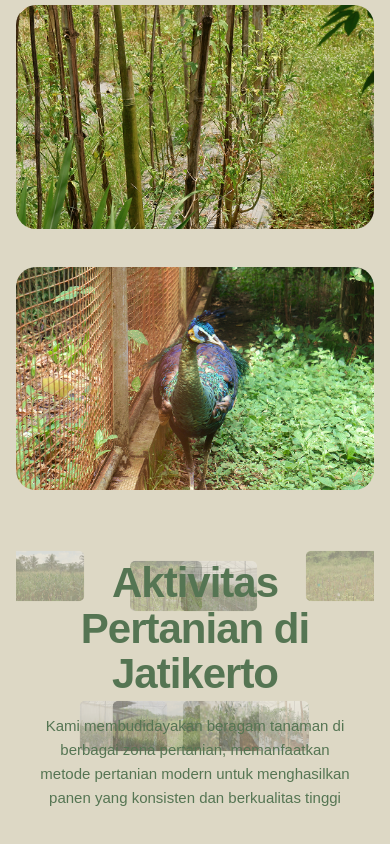
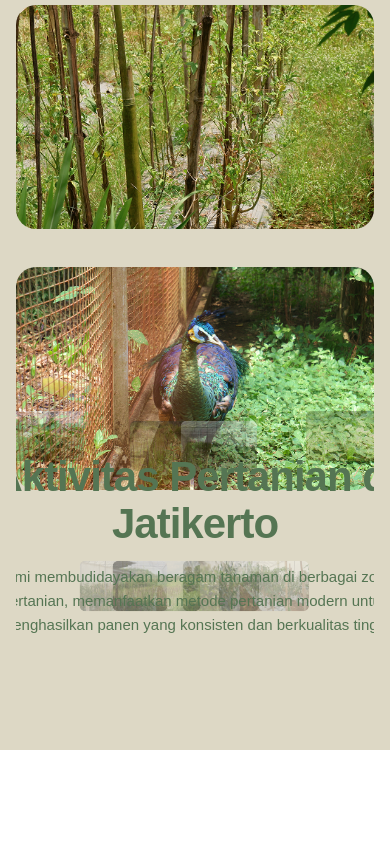
Before and after one commit to ahuaiqom/stp-ub-system, a React (Vite) app in the folder frontend/: page / in a window 390 px wide. Shown: the part 1158-2002 px from the top of the page. After the commit the page ends 1908 px from the top, so only its background shows below. Built offline with nearby package versions, Linux system fonts and the light colour scheme.

Commit message:
Update Activity.css for layout adjustments and improved responsiveness

```diff
--- a/frontend/src/public-site/components/Activity/Activity.css
+++ b/frontend/src/public-site/components/Activity/Activity.css
@@ -7,7 +7,7 @@
   width: 100%;
   min-height: 560px;
 
-  margin-top: -40px;
+  margin-top: -180px;
 
   display: flex;
   justify-content: center;
@@ -23,7 +23,7 @@
 /* ========================= */
 
 .activity-content {
-  width: min(760px, 100%);
+  width: min(980, 100%);
   text-align: center;
   z-index: 2;
 
@@ -33,12 +33,12 @@
 }
 
 .activity-content h2 {
-  font-size: clamp(42px, 7vw, 92px);
-  line-height: 1.08;
+  font-size: clamp(42px, 7vw, 88px);
+  line-height: 1.12;
   color: #557553;
   font-weight: 700;
   letter-spacing: -3px;
-
+  white-space: nowrap;
   transition: all 0.4s ease;
 }
 
```
